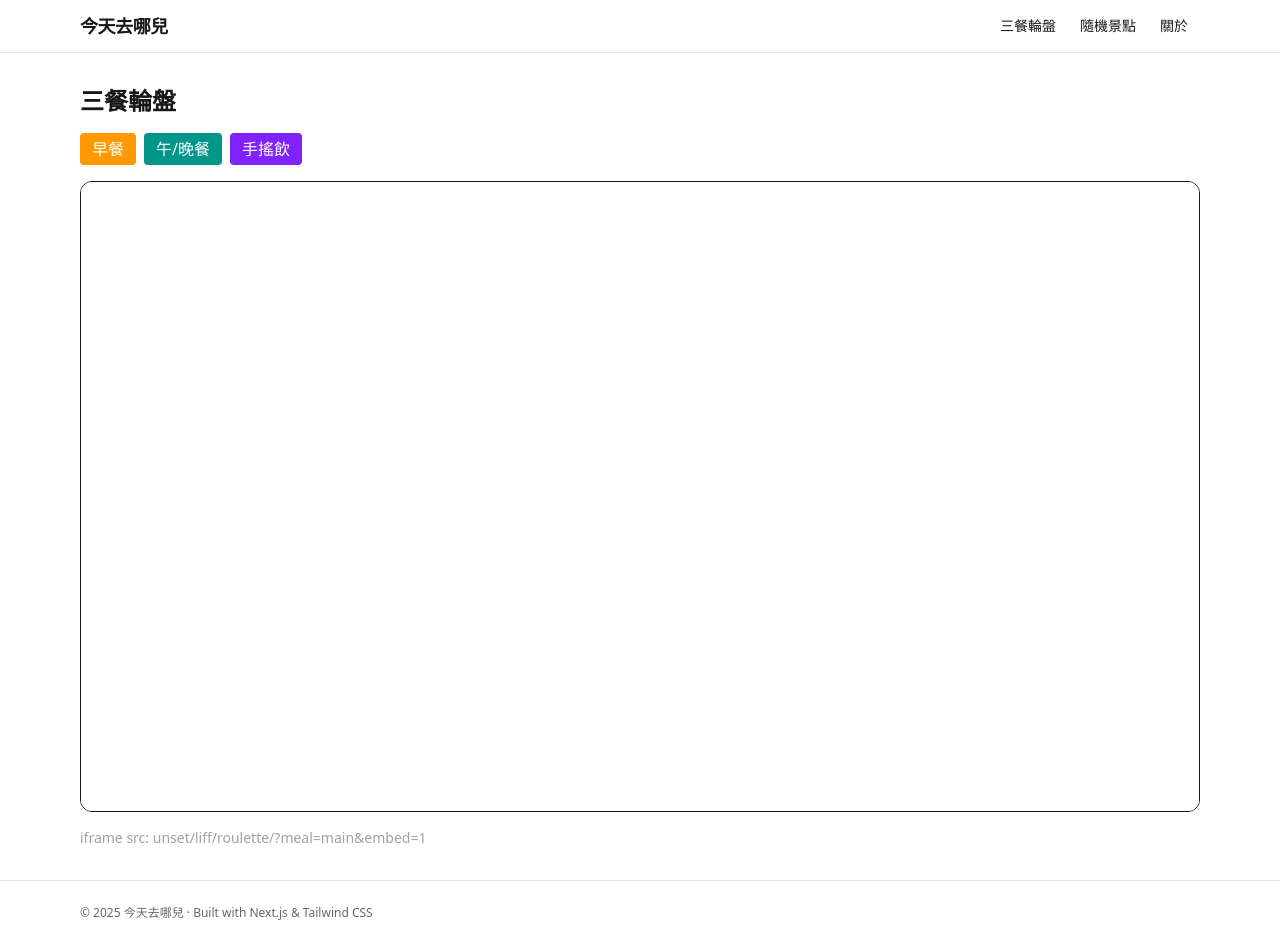
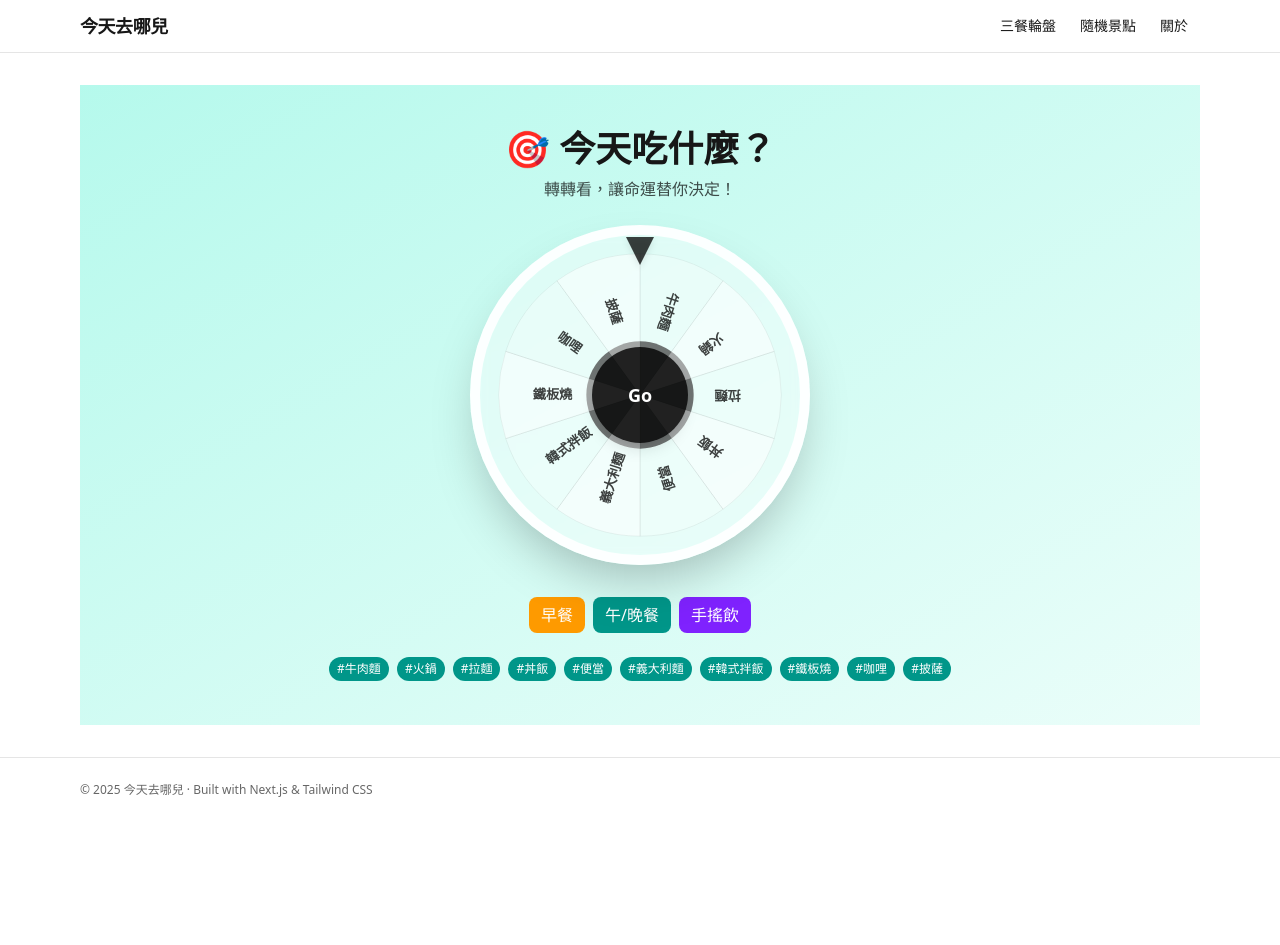
Before and after one commit to Aaron629/today-go-where-bot, a Next.js app in the folder web/: page /roulette in a window 1280 px wide. After the commit the page ends 822 px from the top, so only its background shows below. Built offline with nearby package versions, Linux system fonts and the light colour scheme; no server answers.

Commit message:
建立next.js原生輪盤

```diff
--- /dev/null
+++ b/web/src/app/roulette/client.tsx
@@ -0,0 +1,180 @@
+"use client";
+
+import { useEffect, useMemo, useState } from "react";
+import { motion, useAnimation } from "framer-motion";
+
+/** ---- 資料集 & 主題色 ---- */
+const MENU = {
+  breakfast: ["蛋餅", "飯糰", "吐司", "燒餅油條", "漢堡", "豆漿", "水煎包", "蘿蔔糕"],
+  main: ["牛肉麵", "火鍋", "拉麵", "丼飯", "便當", "義大利麵", "韓式拌飯", "鐵板燒", "咖哩", "披薩"],
+  drink: ["五十嵐", "鶴茶樓", "茶湯會", "清心福全", "珍煮丹", "錨起來喝", "麻古茶坊", "CoCo都可","迷客夏","一沐日","得正","鮮茶道","樂法","五桐號","八曜和茶"],
+} as const;
+
+const THEME = {
+  breakfast: { bg: "from-amber-200/70 to-amber-100/40", textStrong: "text-amber-700", chip: "bg-amber-500 text-white" },
+  main:      { bg: "from-teal-200/70 to-teal-100/40",   textStrong: "text-teal-700",   chip: "bg-teal-600 text-white" },
+  drink:     { bg: "from-violet-200/70 to-violet-100/40", textStrong: "text-violet-700", chip: "bg-violet-600 text-white" },
+} as const;
+
+type Meal = keyof typeof MENU;
+
+/** 幾何工具 */
+function polarToCartesian(cx: number, cy: number, r: number, deg: number) {
+  const rad = (deg - 90) * (Math.PI / 180);
+  return { x: cx + r * Math.cos(rad), y: cy + r * Math.sin(rad) };
+}
+function arcPath(cx: number, cy: number, r: number, start: number, end: number) {
+  const s = polarToCartesian(cx, cy, r, end);
+  const e = polarToCartesian(cx, cy, r, start);
+  const large = end - start <= 180 ? 0 : 1;
+  return `M ${cx} ${cy} L ${s.x} ${s.y} A ${r} ${r} 0 ${large} 0 ${e.x} ${e.y} Z`;
+}
+
+export default function RouletteClient({ meal }: { meal: Meal }) {
+  const items = MENU[meal];
+  const theme = THEME[meal];
+
+  const controls = useAnimation();
+  const [spinning, setSpinning] = useState(false);
+  const [angleBase, setAngleBase] = useState(0);
+  const [winner, setWinner] = useState<string | null>(null);
+
+  /** ⭐ 首屏不要渲染動態內容，待掛載後再切換 */
+  const [mounted, setMounted] = useState(false);
+  useEffect(() => setMounted(true), []);
+
+  const pickByAngle = (deg: number) => {
+    const norm = ((deg % 360) + 360) % 360;
+    const slice = 360 / items.length;
+    return Math.floor((360 - norm - 0.0001) / slice) % items.length;
+  };
+
+  const onSpin = async () => {
+    if (spinning) return;
+    setSpinning(true);
+    setWinner(null);
+
+    const extraTurns = 5 * 360;
+    const slice = 360 / items.length;
+    const targetOffset =
+      Math.floor(Math.random() * items.length) * slice + Math.random() * (slice * 0.9);
+    const target = angleBase + extraTurns + targetOffset;
+
+    await controls.start({
+      rotate: target,
+      transition: { duration: 3.2, ease: [0.17, 0.67, 0.23, 0.99] },
+    });
+
+    const idx = pickByAngle(target);
+    setWinner(items[idx]);
+    setAngleBase(target);
+    setSpinning(false);
+  };
+
+  /** 轉盤參數（常數不變，SSR/CSR 一致） */
+  const size = 340;
+  const cx = size / 2, cy = size / 2;
+  const R = 150;
+  const sliceAngle = 360 / items.length;
+
+  const colors = useMemo(
+    () => items.map((_, i) => (i % 2 ? "#fff8" : "#fff4")),
+    [items]
+  );
+
+  return (
+    <section className={`min-h-[80vh] flex flex-col items-center justify-center text-center px-4 py-10 bg-gradient-to-br ${theme.bg}`}>
+      <h1 className="text-3xl md:text-4xl font-bold mb-2">🎯 今天吃什麼？</h1>
+      <p className="text-black/70 mb-6">轉轉看，讓命運替你決定！</p>
+
+      {/* 固定正方形容器，確保幾何中心一致 */}
+      <div className="relative w-[340px] h-[340px]" suppressHydrationWarning>
+        {/* 指針 */}
+        <div className="absolute top-[12px] left-1/2 -translate-x-1/2 z-20 pointer-events-none">
+            <div className="w-0 h-0 border-l-[14px] border-r-[14px] border-t-[28px] border-l-transparent border-r-transparent border-t-black/75 drop-shadow-md" aria-hidden="true"/>
+        </div>
+
+        {/* 🔒 首屏骨架（SSR/CSR 初次完全一致） */}
+        {!mounted ? (
+          <div
+            className="absolute inset-0 rounded-full shadow-2xl border-[10px] border-white/90 bg-white/40 backdrop-blur"
+            aria-hidden="true"
+          />
+        ) : (
+          <>
+            {/* ✅ 掛載後才渲染 Framer Motion 版本，鋪滿容器 */}
+            <motion.svg
+              width="100%"
+              height="100%"
+              viewBox={`0 0 ${size} ${size}`}
+              preserveAspectRatio="xMidYMid meet"
+              initial={false}
+              animate={controls}
+              className="absolute inset-0 rounded-full shadow-2xl border-[10px] border-white/90 bg-white/40 backdrop-blur"
+            >
+              {/* 視覺中樞（讓中心更準） */}
+              <circle cx={cx} cy={cy} r={R * 0.38} fill="rgba(0,0,0,.75)" />
+              {items.map((label, i) => {
+                const start = i * sliceAngle;
+                const end = start + sliceAngle;
+                const mid = start + sliceAngle / 2;
+
+                const labelR = R * 0.62;
+                const pos = polarToCartesian(cx, cy, labelR, mid);
+                const rotate = mid + 90;
+
+                return (
+                  <g key={`${label}-${i}`}>
+                    <path d={arcPath(cx, cy, R, start, end)} fill={colors[i]} stroke="rgba(0,0,0,.06)" />
+                    <g transform={`translate(${pos.x}, ${pos.y}) rotate(${rotate})`}>
+                      <text
+                        x={0}
+                        y={4}
+                        textAnchor="middle"
+                        fontSize={14}
+                        fill="rgba(0,0,0,.75)"
+                        style={{ fontWeight: 600 }}
+                      >
+                        {label}
+                      </text>
+                    </g>
+                  </g>
+                );
+              })}
+            </motion.svg>
+
+            {/* 中央 Go 按鈕：top/left 50% + translate 精準置中 */}
+            <button
+              onClick={onSpin}
+              disabled={spinning}
+              className="absolute left-1/2 top-1/2 -translate-x-1/2 -translate-y-1/2
+                         h-24 w-24 rounded-full grid place-items-center text-lg font-bold shadow-lg
+                         bg-black/80 text-white hover:bg-black transition active:scale-[.98] z-10"
+              aria-label="開始轉"
+            >
+              Go
+            </button>
+          </>
+        )}
+      </div>
+
+      {winner && !spinning && (
+        <p className={`mt-6 text-2xl font-semibold ${theme.textStrong}`}>今天就吃/喝「{winner}」！</p>
+      )}
+
+      {/* 快捷切換（連回 Server 解析，避免再度 mismatch） */}
+      <div className="mt-8 flex flex-wrap justify-center gap-2">
+        <a href="/roulette?meal=breakfast" className="px-3 py-1.5 rounded-lg bg-amber-500 text-white hover:opacity-90">早餐</a>
+        <a href="/roulette?meal=main" className="px-3 py-1.5 rounded-lg bg-teal-600 text-white hover:opacity-90">午/晚餐</a>
+        <a href="/roulette?meal=drink" className="px-3 py-1.5 rounded-lg bg-violet-600 text-white hover:opacity-90">手搖飲</a>
+      </div>
+
+      {/* 項目列表 */}
+      <div className="mt-6 max-w-2xl flex flex-wrap justify-center gap-2">
+        {items.map((x) => (
+          <span key={x} className={`text-xs px-2 py-1 rounded-full ${theme.chip}`}>#{x}</span>
+        ))}
+      </div>
+    </section>
+  );
+}
--- a/web/src/app/roulette/page.tsx
+++ b/web/src/app/roulette/page.tsx
@@ -1,6 +1,6 @@
-export const runtime = 'edge';
-
+export const runtime = "edge";
 import type { Metadata } from "next";
+import RouletteClient from "./client";
 
 export const metadata: Metadata = {
   title: "三餐輪盤｜今天去哪兒",
@@ -9,45 +9,18 @@ export const metadata: Metadata = {
 
 type SearchParams = { meal?: string };
 
-export default async function RoulettePage({
+export default async function Page({
   searchParams,
 }: {
-  searchParams: Promise<SearchParams>;
+  searchParams: Promise<SearchParams>;  // ✅ 這裡一定要是 Promise
 }) {
-  const params = await searchParams;
+  const params = await searchParams;    // ✅ 先解 Promise
   const raw = (params?.meal ?? "main").toLowerCase();
 
-  // lunch/dinner 都歸到 main（若你後端已處理，也可省略）
   const meal =
-    raw === "breakfast" || raw === "drink" ? raw :
-    raw === "lunch" || raw === "dinner" ? "main" : "main";
+    raw === "breakfast" || raw === "drink"
+      ? (raw as "breakfast" | "drink")
+      : "main";
 
-  const base = (process.env.NEXT_PUBLIC_API_BASE || "").replace(/\/$/, "");
-  // 直接指到你 GCP 上的 LIFF 版輪盤
-  const src = `${base}/liff/roulette/?meal=${encodeURIComponent(meal)}&embed=1`;
-
-  return (
-    <section className="space-y-4">
-      <h1 className="text-2xl font-bold">三餐輪盤</h1>
-
-      <div className="flex gap-2">
-        <a className="px-3 py-1 rounded bg-amber-500 text-white" href="/roulette?meal=breakfast">早餐</a>
-        <a className="px-3 py-1 rounded bg-teal-600 text-white" href="/roulette?meal=main">午/晚餐</a>
-        <a className="px-3 py-1 rounded bg-violet-600 text-white" href="/roulette?meal=drink">手搖飲</a>
-      </div>
-
-      <div className="rounded-xl border overflow-hidden bg-white">
-        <iframe
-          key={src}
-          src={src}
-          className="w-full aspect-[3/4] sm:aspect-[16/9] border-0"
-          allow="clipboard-write; clipboard-read"
-          referrerPolicy="no-referrer"
-        />
-      </div>
-
-      {/* 方便除錯：看實際 iframe src */}
-      <p className="text-sm text-neutral-400 break-all">iframe src: {src}</p>
-    </section>
-  );
+  return <RouletteClient meal={meal} />;
 }
```
